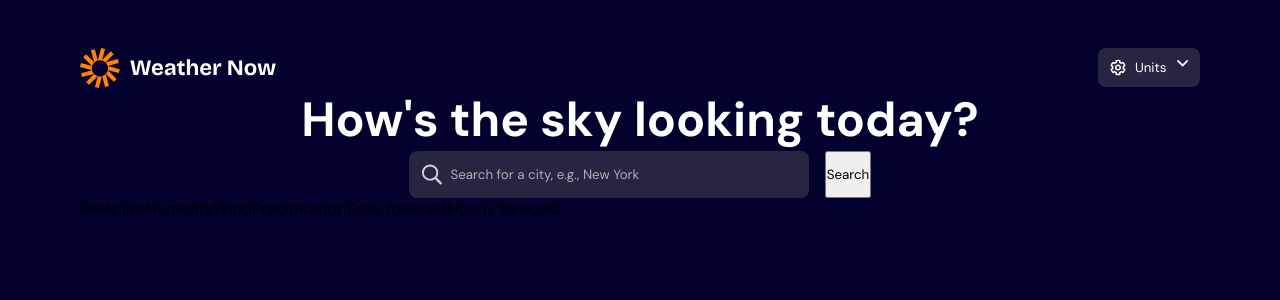
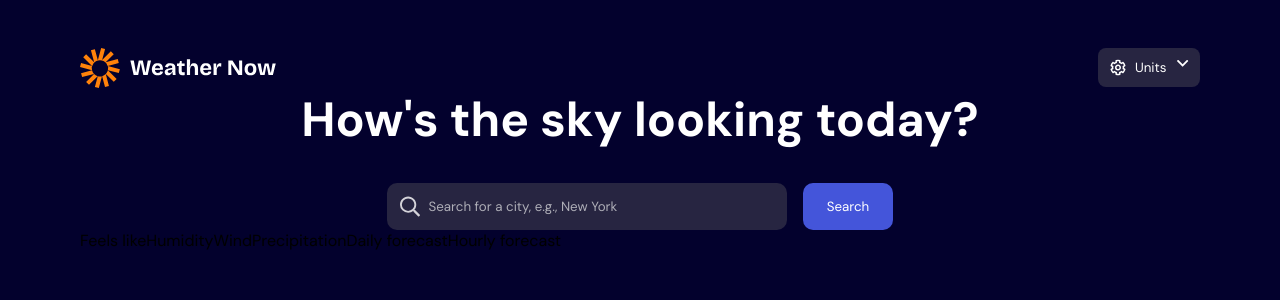
Before and after one commit to BernardoWE/Weather-App-React, a React (Vite) app in the folder Weather-app/: page / in a window 1280 px wide. Shown: the top 300 px of the page. Built offline with nearby package versions, Linux system fonts and the light colour scheme.

Commit message:
estilizado o button search

```diff
--- a/Weather-app/src/pages/home/App.jsx
+++ b/Weather-app/src/pages/home/App.jsx
@@ -1,7 +1,7 @@
 import { useState } from 'react'
 
 import './style.js'
-import { Main, Header, DropdownContainer, DropdownMenu, Button, ButtonUnits, SearchContainer, SearchInputWrapper, SearchInput
+import { Main, Header, DropdownContainer, DropdownMenu, Button, ButtonUnits, SearchContainer, SearchInputWrapper, SearchInput, SearchButton
  } from './style.js'
 
 import IconUnits from '../../assets/images/icon-units.svg'
@@ -140,7 +140,7 @@ function App() {
           <img src={IconSearch} alt="Search icon" />
           <SearchInput id='search-input' type="text" placeholder="Search for a city, e.g., New York" />
         </SearchInputWrapper>
-        <button>Search</button>
+        <SearchButton>Search</SearchButton>
       </SearchContainer>
 
       Feels like
--- a/Weather-app/src/pages/home/style.js
+++ b/Weather-app/src/pages/home/style.js
@@ -7,6 +7,8 @@ export const Colors = {
     blue300:'hsl(240, 6%, 70%)',
     blue200:'hsl(250, 6%, 84%)',
     blue0:'hsl(0, 0%, 100%)',
+    lightBlue:'hsl(233, 67%, 56%)',
+    lightBlue700:'hsl(248, 70%, 36%)',
 }
 export const Main = styled.main`
     padding: 3rem 5rem;
@@ -92,12 +94,13 @@ export const SearchContainer = styled.div`
     display: flex;
     gap: 1rem;
     justify-content: center;
+    margin-top: 2rem;
 `
 export const SearchInputWrapper = styled.label`
     display: flex;
     align-items: center;
     background-color: ${Colors.blue800};
-    border-radius: 8px;
+    border-radius: 10px;
     padding: .8rem;
     gap:0.5rem;
     cursor: text;
@@ -115,3 +118,16 @@ export const SearchInput = styled.input`
         color: ${Colors.blue300};
     }
 `
+export const SearchButton = styled.button`
+    background-color: ${Colors.lightBlue};
+    border: none;
+    border-radius: 10px;
+    color: ${Colors.blue0};
+    padding: .8rem 1.5rem;
+    cursor: pointer;
+    transition: background-color 0.3s ease;
+    &:hover{
+        background-color: ${Colors.lightBlue700};
+
+    }
+`
```
